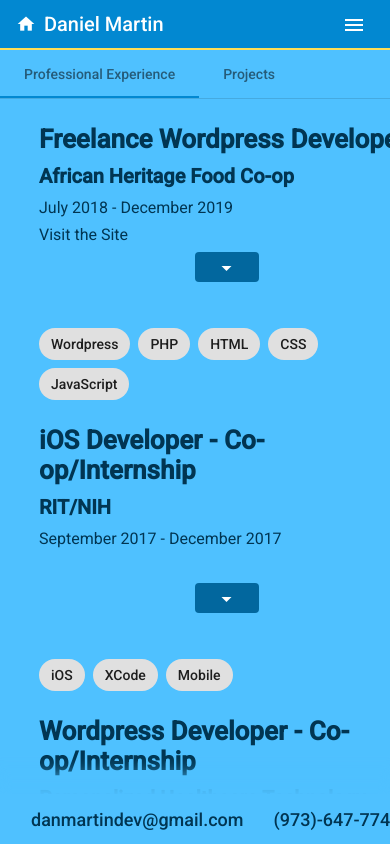
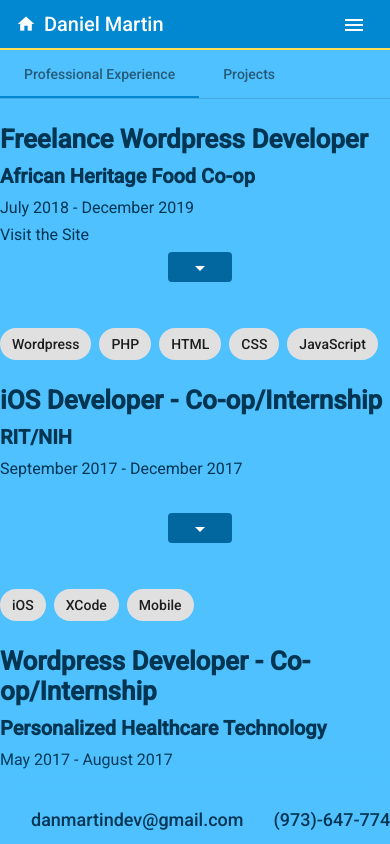
Before and after one commit to danmartindev/Portfolio, an Angular app: page /work in a window 390 px wide. Shown: the top 844 px of the page. Built offline with nearby package versions, Linux system fonts and the light colour scheme.

Commit message:
added media queris

```diff
--- a/src/app/work/work.component.scss
+++ b/src/app/work/work.component.scss
@@ -1,4 +1,5 @@
 @import '../../colors.scss';
+@import "../../styles.scss";
 
 #work-wrap{
     margin-bottom: 50px;
@@ -15,7 +16,7 @@
 }
 
 .entry-wrap{
-    min-width: 375px;
+    min-width: 400px;
     width: 45%;
     overflow: hidden;
     color: $dark;
@@ -55,6 +56,15 @@
         padding: 15px 0px;
         border-bottom: 1px solid $dark;
         margin-bottom: 15px;
+        cursor: default;
     }
 
 }
+
+@include work{
+    .tab-wrap{
+        width: 100%;
+        flex-direction: column;
+        align-items: center;
+    }
+}
```
